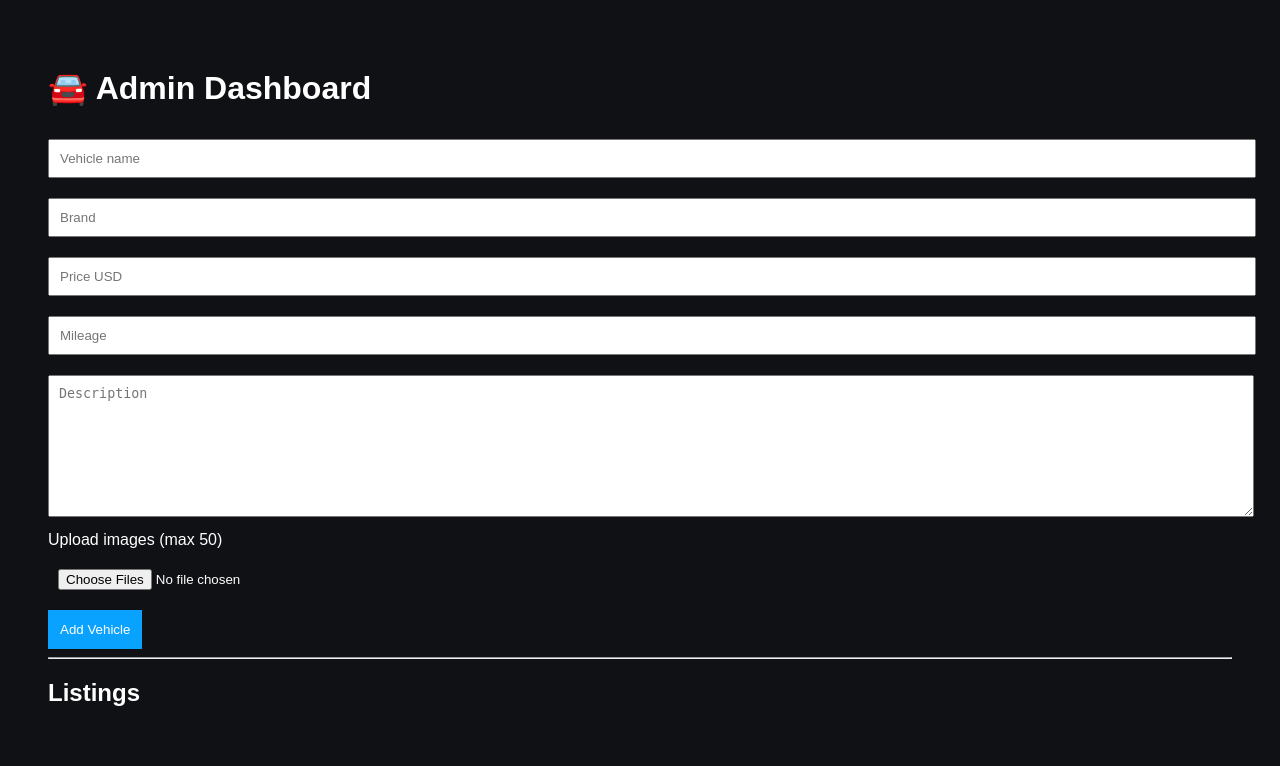
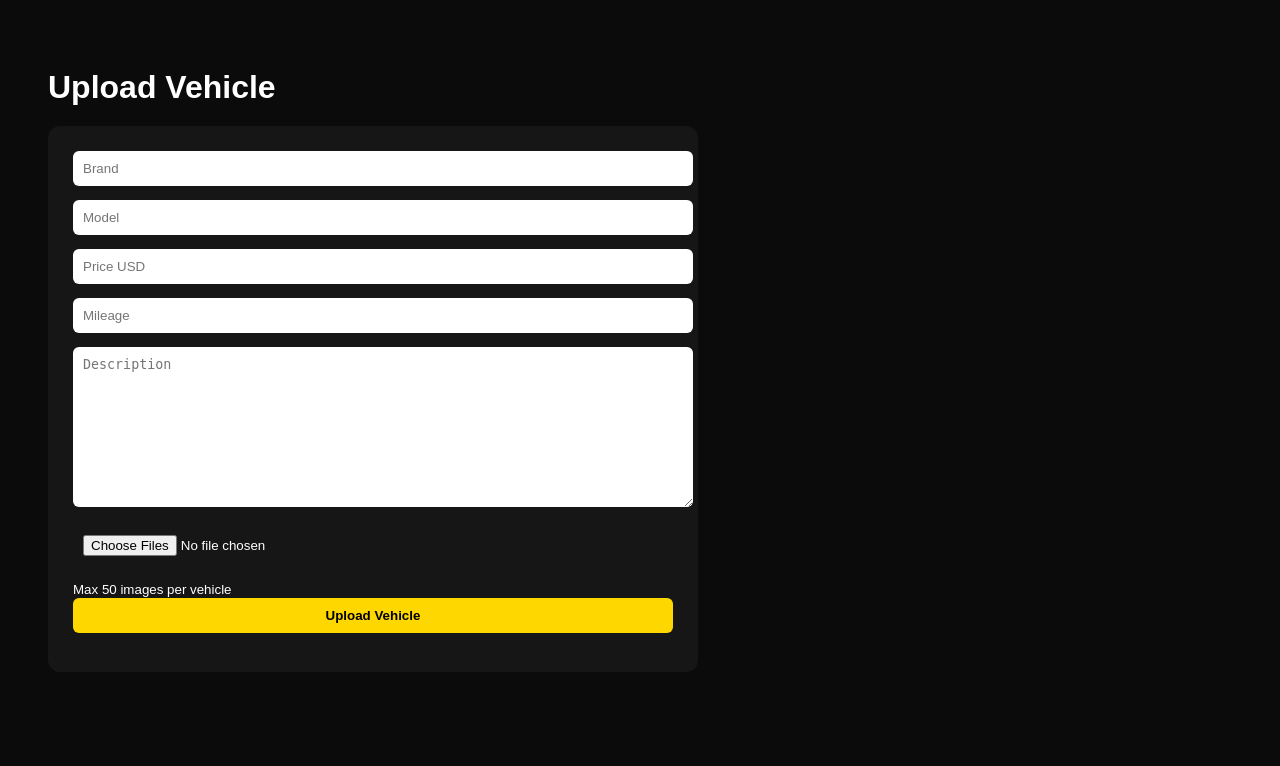
Before and after one commit to djvibez29/tomzkid-prestige-motors, a Flask app: page /admin in a window 1280 px wide. Shown: the top 766 px of the page. Run offline with Flask 3, Linux system fonts and the light colour scheme.

Commit message:
Update admin.html

```diff
--- a/templates/admin.html
+++ b/templates/admin.html
@@ -1,40 +1,73 @@
 <!DOCTYPE html>
-<html>
+<html lang="en">
 <head>
-    <title>Admin Dashboard</title>
+    <meta charset="UTF-8">
+    <title>Admin Panel</title>
 
     <style>
-        body { background:#0f1115; color:white; font-family:Arial; padding:40px; }
-        input, textarea { width:100%; padding:10px; margin:10px 0; }
-        button { padding:12px; background:#0aa2ff; border:none; color:white; }
 
-        .car-box {
-            background:#1b1e24;
-            padding:20px;
-            margin:15px 0;
-            border-radius:10px;
+        body {
+            background: #0b0b0b;
+            color: white;
+            font-family: Arial;
+            padding: 40px;
         }
+
+        h1 {
+            margin-bottom: 20px;
+        }
+
+        form {
+            max-width: 600px;
+            background: #161616;
+            padding: 25px;
+            border-radius: 12px;
+        }
+
+        input,
+        textarea,
+        button {
+            width: 100%;
+            margin-bottom: 14px;
+            padding: 10px;
+            border-radius: 6px;
+            border: none;
+        }
+
+        textarea {
+            resize: vertical;
+            min-height: 140px;
+        }
+
+        button {
+            background: gold;
+            font-weight: bold;
+            cursor: pointer;
+        }
+
     </style>
+
 </head>
 <body>
 
-<h1>🚘 Admin Dashboard</h1>
+<h1>Upload Vehicle</h1>
 
 <form method="POST" enctype="multipart/form-data">
 
-    <input name="name" placeholder="Vehicle name" required>
+    <input type="text" name="brand" placeholder="Brand" required>
 
-    <input name="brand" placeholder="Brand" required>
+    <input type="text" name="name" placeholder="Model" required>
 
-    <input name="price_usd" placeholder="Price USD" type="number" required>
+    <input type="number" name="price_usd" placeholder="Price USD" required>
 
-    <input name="miles" placeholder="Mileage" type="number" required>
+    <input type="number" name="miles" placeholder="Mileage" required>
 
-    <textarea name="description" rows="8" placeholder="Description" required></textarea>
+    <textarea
+        name="description"
+        placeholder="Description"
+        required
+    ></textarea>
 
-    <label>Upload images (max 50)</label>
-
-    <!-- IMPORTANT -->
     <input
         type="file"
         name="images"
@@ -43,30 +76,11 @@
         required
     >
 
-    <button>Add Vehicle</button>
+    <small>Max 50 images per vehicle</small>
+
+    <button type="submit">Upload Vehicle</button>
 
 </form>
 
-<hr>
-
-<h2>Listings</h2>
-
-{% for car in cars %}
-
-<div class="car-box">
-
-    <b>{{ car.name }}</b> - {{ car.brand }} - ${{ "{:,}".format(car.price_usd) }}
-
-    <br>
-    Images: {{ car.images|length }}
-
-    <br><br>
-
-    <a href="/delete-car/{{ car.id }}" style="color:red;">Delete</a>
-
-</div>
-
-{% endfor %}
-
 </body>
 </html>
```
